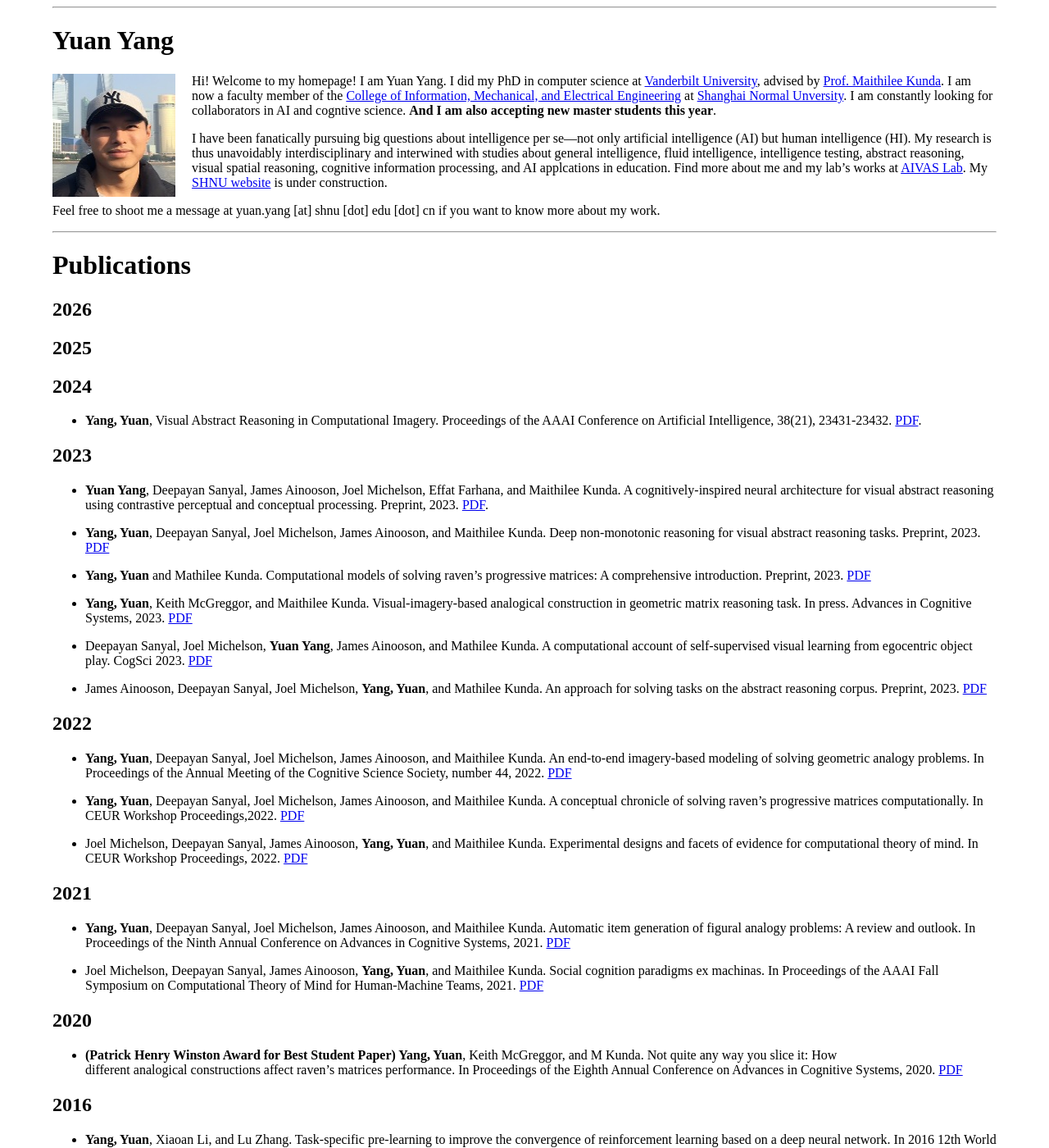
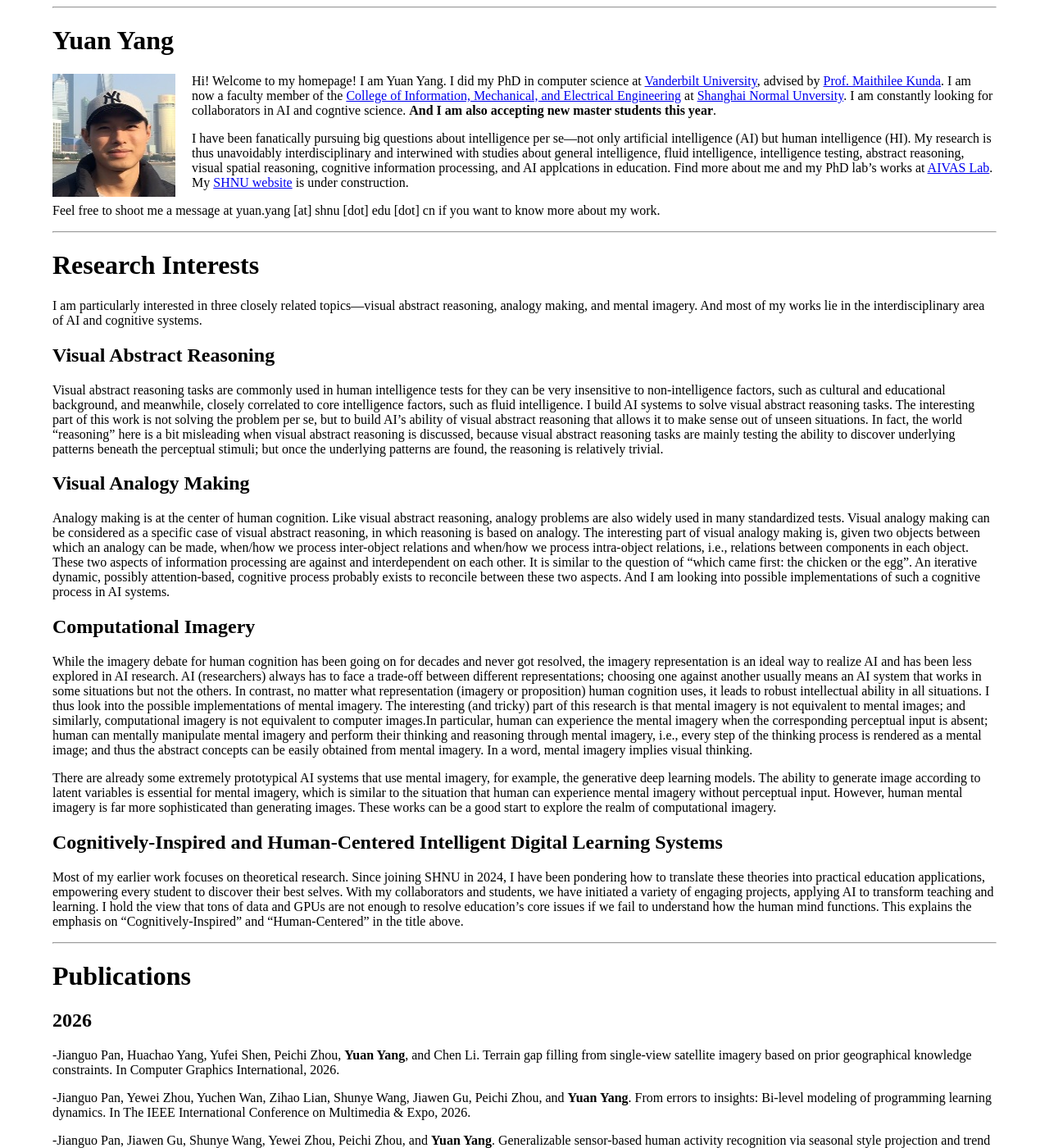
Before and after one commit to Yang-Yuan/Yang-Yuan.github.io, a Jekyll site: the page built from docs/index.md, in a window 1280 px wide and 1400 px high. Shown: the whole window at 82% size. Built offline with Jekyll 4.4.1, drawn with Linux system fonts in a browser that asks for light colours; some of the changed text lies outside the part shown.

Commit message:
asdfasdf

```diff
--- a/docs/index.md
+++ b/docs/index.md
@@ -16,9 +16,46 @@ title: Yuan Yang
 
 Hi! Welcome to my homepage! I am Yuan Yang. I did my PhD in computer science at [Vanderbilt University](https://www.vanderbilt.edu/){:target="_blank"}, advised by [Prof. Maithilee Kunda](https://my.vanderbilt.edu/mkunda/){:target="_blank"}. I am now  a faculty member of the [College of Information, Mechanical, and Electrical Engineering](https://xxjd.shnu.edu.cn){:target="_blank"} at [Shanghai Normal Unversity](https://www.shnu.edu.cn/){:target="_blank"}. I am constantly looking for collaborators in AI and cogntive science. **And I am also accepting new master students this year**.
 
-I have been fanatically pursuing big questions about intelligence per se---not only artificial intelligence (AI) but human intelligence (HI). My research is thus unavoidably interdisciplinary and interwined with studies about general intelligence, fluid intelligence, intelligence testing, abstract reasoning, visual spatial reasoning, cognitive information processing, and AI applcations in education. Find more about me and my lab's works at [AIVAS Lab](https://my.vanderbilt.edu/aivaslab/){:target="_blank"}. My [SHNU website](https://teacher.shnu.edu.cn/xxjdgcxy/yy2/list.psp){:target="_blank"} is under construction.
+I have been fanatically pursuing big questions about intelligence per se---not only artificial intelligence (AI) but human intelligence (HI). My research is thus unavoidably interdisciplinary and interwined with studies about general intelligence, fluid intelligence, intelligence testing, abstract reasoning, visual spatial reasoning, cognitive information processing, and AI applcations in education. Find more about me and my PhD lab's works at [AIVAS Lab](https://my.vanderbilt.edu/aivaslab/){:target="_blank"}. My [SHNU website](https://teacher.shnu.edu.cn/xxjdgcxy/yy2/list.psp){:target="_blank"} is under construction.
 
 Feel free to shoot me a message at  yuan.yang [at] shnu [dot] edu [dot] cn if you want to know more about my work.
+
+
+
+***
+
+# Research Interests
+I am particularly interested in three closely related topics---visual abstract reasoning, analogy making, and mental imagery. And most of my works lie in the interdisciplinary area of AI and cognitive systems.
+
+## Visual Abstract Reasoning
+Visual abstract reasoning tasks are commonly used in human intelligence tests for they can be very insensitive to non-intelligence factors, such as cultural and educational background, and meanwhile, closely correlated to core intelligence factors, such as fluid intelligence. I build AI systems to solve visual abstract reasoning tasks. The interesting part of this work is not solving the problem per se, but to build AI's ability of visual abstract reasoning that allows it to make sense out of unseen situations. In fact, the world "reasoning" here is a bit misleading when visual abstract reasoning is discussed, because visual abstract reasoning tasks are mainly testing the ability to discover underlying patterns beneath the perceptual stimuli; but once the underlying patterns are found, the reasoning is relatively trivial.
+
+## Visual Analogy Making
+Analogy making is at the center of human cognition. Like visual abstract reasoning, analogy problems are also widely used in many standardized tests. Visual analogy making can be considered as a specific case of visual abstract reasoning, in which reasoning is based on analogy. The interesting part of visual analogy making is, given two objects between which an analogy can be made, when/how we process inter-object relations and when/how we process intra-object relations, i.e., relations between components in each object. These two aspects of information processing are against and interdependent on each other. It is similar to the question of "which came first: the chicken or the egg". An iterative dynamic, possibly attention-based, cognitive process probably exists to reconcile between these two aspects. And I am looking into possible implementations of such a cognitive process in AI systems.
+
+## Computational Imagery
+While the imagery debate for human cognition has been going on for decades and never got resolved, the imagery representation is an ideal way to realize AI and has been less explored in AI research. AI (researchers) always has to face a trade-off between different representations; choosing one against another usually means an AI system that works in some situations but not the others. In contrast, no matter what representation (imagery or proposition) human cognition uses, it leads to robust intellectual ability in all situations. I thus look into the possible implementations of mental imagery. The interesting (and tricky)  part of this research is that mental imagery is not equivalent to mental images; and similarly, computational imagery is not equivalent to computer images.In particular, human can experience the mental imagery when the corresponding perceptual input is absent;
+human can mentally manipulate mental imagery and perform their thinking and reasoning through mental imagery, i.e., every step of the thinking process is rendered as a mental image; and thus the abstract concepts can be easily obtained from mental imagery. In a word, mental imagery implies visual thinking.
+
+There are already some extremely prototypical AI systems that use mental imagery, for example, the generative deep learning models. The ability to generate image according to latent variables is essential for mental imagery, which is similar to the situation that human can experience mental imagery without perceptual input. However, human mental imagery is far more sophisticated than generating images. These works can be a good start to explore the realm of computational imagery.
+
+
+## Cognitively-Inspired and Human-Centered Intelligent Digital Learning Systems
+Most of my earlier work focuses on theoretical research. Since joining SHNU in 2024, I have been pondering how to translate these theories into practical education applications, empowering every student to discover their best selves. With my collaborators and students, we have initiated a variety of engaging projects, applying AI to transform teaching and learning. I hold the view that tons of data and GPUs are not enough to resolve education's core issues if we fail to understand how the human mind functions. This explains the emphasis on "Cognitively-Inspired" and "Human-Centered" in the title above.
+
+
+
+
+<!---
+## The Paradoxical Flavor of My Research
+As you can tell these research topics, they are all dealing with some paradoxical cases.
+For example, ...
+While AI itself is paradoxical ... (GEB stuff), Gedol theorem
+--->
+
+
+
+
 
 
 
@@ -27,8 +64,17 @@ Feel free to shoot me a message at  yuan.yang [at] shnu [dot] edu [dot] cn if yo
 # Publications
 
 ## 2026
+-Jianguo Pan, Huachao Yang, Yufei Shen, Peichi Zhou, **Yuan Yang**, and Chen Li. Terrain gap filling from single-view satellite imagery based on prior geographical knowledge constraints. In Computer Graphics International, 2026.
+
+-Jianguo Pan, Yewei Zhou, Yuchen Wan, Zihao Lian, Shunye Wang, Jiawen Gu, Peichi Zhou, and **Yuan Yang**. From errors to insights: Bi-level modeling of programming learning dynamics. In The IEEE International Conference on Multimedia & Expo, 2026.
+
+-Jianguo Pan, Jiawen Gu, Shunye Wang, Yewei Zhou, Peichi Zhou, and **Yuan Yang**. Generalizable sensor-based human activity recognition via seasonal style projection and trend feature disentanglement. In The IEEE International Conference on Multimedia & Expo, 2026.
+
 
 ## 2025
+- James Ainooson, Deepayan Sanyal, Joel Phillips Michelson, **Yuan Yang**, and Maithilee Kunda. A neurodiversity-inspired solver for the abstraction & reasoning corpus (ARC) using visual imagery and program synthesis. In Proceedings of the Twelfth Annual Conference on Advances in Cognitive Systems, 2025. [PDF](https://openreview.net/forum?id=mBh1ioSwDU){:target="_blank"}.
+
+
 
 ## 2024
 
@@ -133,7 +154,7 @@ While AI itself is paradoxical ... (GEB stuff), Gedol theorem
 
 # Services
 
-- Reviewer for Nature Machine Intelligence
+- Reviewer for Nature Machine Intelligence, Neurocomputing, Frontiers in Education, CogSci, ICME, ICDL.
 - Session Chair, CogSci 2022.
 - Department
   - Mentoring undergraduates.
```
Also changed, not shown: other parts of docs/index.md (+0 -25 lines).
